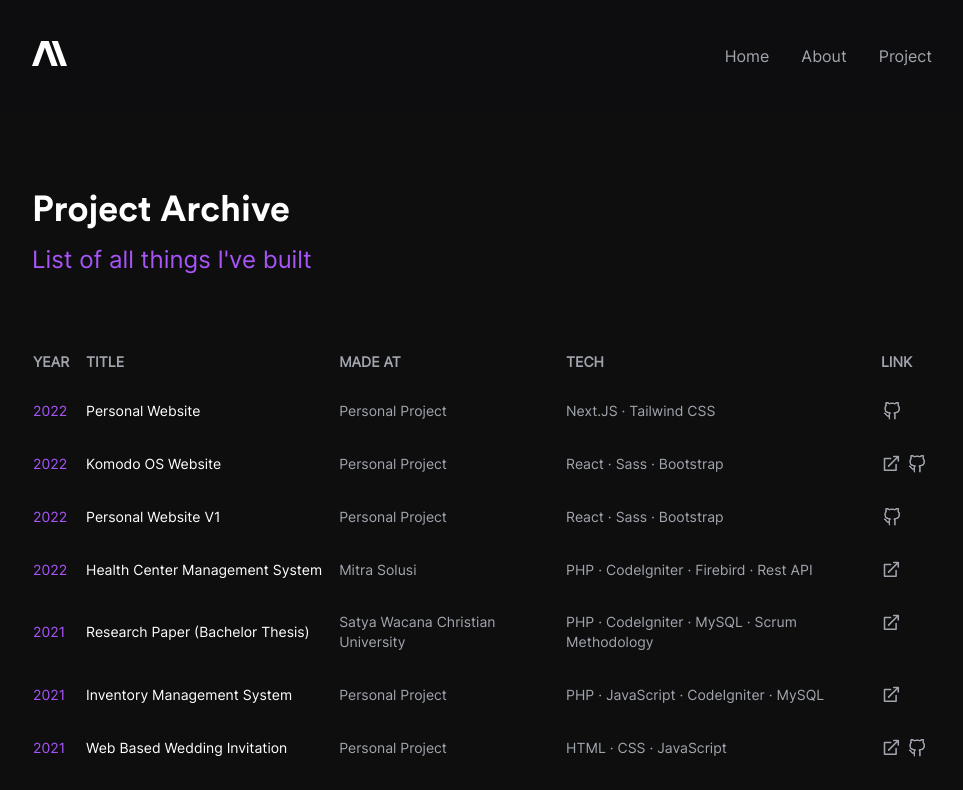
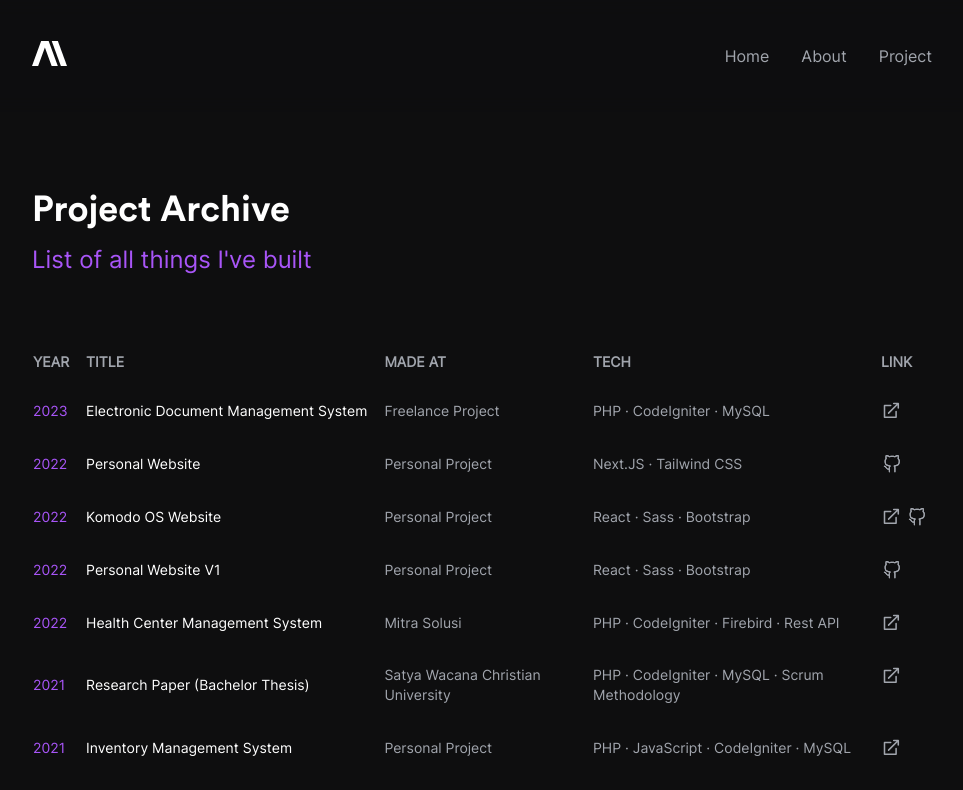
Before and after one commit to aryanataandi/aryanataandi-next, a Next.js app: page /projects in a window 1280 px wide. Shown: the top 790 px of the page, without its empty margins (158-1121 px from the left). Built offline with nearby package versions, Linux system fonts and the light colour scheme.

Commit message:
update project page

```diff
--- a/pages/projects.js
+++ b/pages/projects.js
@@ -3,6 +3,18 @@ import ExternalLink from "../components/icons/ExternalLink";
 import Github from "../components/icons/Github";
 
 const data = [
+  {
+    year: 2023,
+    title: "Electronic Document Management System",
+    made: "Freelance Project",
+    tech: ["PHP", "CodeIgniter", "MySQL"],
+    link: [
+      {
+        type: "external",
+        link: "https://simantap.kemenagbatang.com/",
+      },
+    ],
+  },
   {
     year: 2022,
     title: "Personal Website",
```
